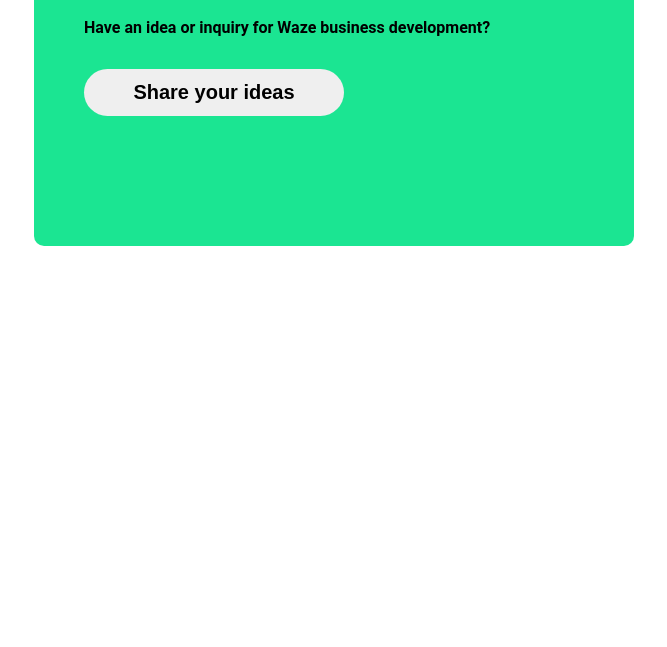
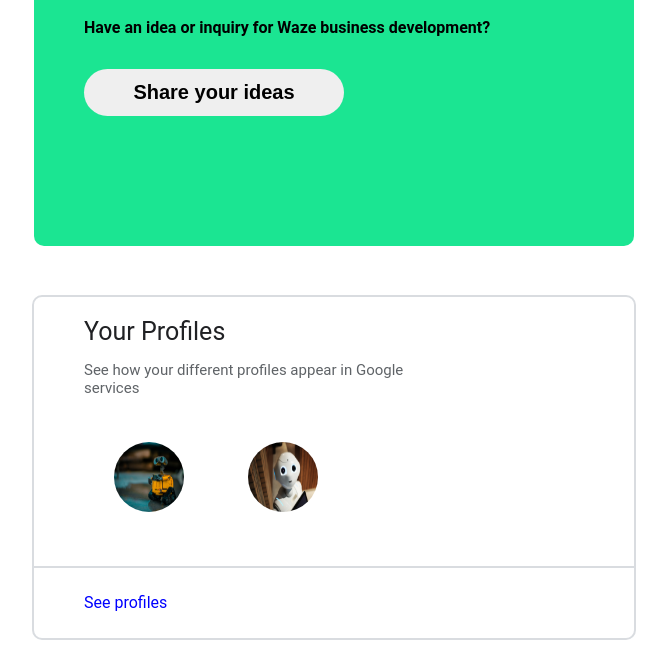
Before and after one commit to Saravana129/css-1-boxmodel, a plain HTML site: page index.html in a window 1280 px wide. Shown: the part 227-874 px from the top of the page, without its empty margins (306-973 px from the left). Before the commit the page ends 800 px from the top, so only its background shows below. Drawn offline with Linux system fonts and the light colour scheme.

Commit message:
Second Box model Commit

```diff
--- a/index.html
+++ b/index.html
@@ -14,5 +14,15 @@
         <h4>Have an idea or inquiry for Waze business development?</h4>
         <button class="ideas-btn" type="button"> Share your ideas</button>
     </div>
+    <br>
+    <div class="profile-box-model">
+        <p class="profile">Your Profiles</p>
+        <p class="profile-desc">See how your different profiles appear in Google services</p>
+        <img src="Robot-1.jpg" class="profile-img " alt="Robot-1">
+        <img src="Robot-2.jpg" class="profile-img profile-img2" alt="Robot-2">
+    </div>
+    <div class="see-profile-box-model">
+        <p class="see-profile">See profiles</p>
+    </div>
 </body>
 </html>
--- a/style.css
+++ b/style.css
@@ -1,3 +1,6 @@
+body{
+    font-family: Roboto, RobotoDraft, Helvetica, Arial, sans-serif;;
+}
 .business-box-model {
     border: none;
     width: 500px;
@@ -5,8 +8,8 @@
     margin: 30px auto;
     background-color: rgb(27,229,146);
     border-radius: 10px;
-    font-family: Roboto, RobotoDraft, Helvetica, Arial, sans-serif;;
 }
+
 .business-dev{
     font-size: 40px;
     font-weight: bold;
@@ -22,3 +25,51 @@
     font-weight: bolder;
     font-size: 20px;
 }
+
+.profile-box-model{
+    border: 2px solid rgb(217, 220, 224);
+    width: 500px;
+    padding: 20px 50px;
+    margin: auto;
+    /*border-radius: 10px;*/
+    border-top-right-radius: 10px;
+    border-top-left-radius: 10px;
+}
+
+.profile-img{
+    width: 70px;
+    height: 70px;
+    border-radius: 100px;
+    padding: 30px;
+}
+
+.profile-img2{
+    padding-left: 30px;
+}
+
+.profile{
+    /*font-weight: bold;*/
+    font-size: 25px;
+    /*font-color: rgb(254,254,254);*/
+    color: rgb(32,33,36);
+    margin: unset;
+}
+
+.profile-desc{
+    width: 350px;
+    color: rgb(95,99,103);
+    font-size: 15px;
+}
+.see-profile-box-model{
+    border: 2px solid rgb(217,220,224);
+    border-top: none;
+    width: 500px;
+    padding: 10px 50px;
+    margin: -1px auto;
+    border-bottom-right-radius: 10px;
+    border-bottom-left-radius: 10px;
+}
+
+.see-profile{
+    color: blue;
+}
```
Also changed, not shown: Robot-1.jpg (added), Robot-2.jpg (added).
